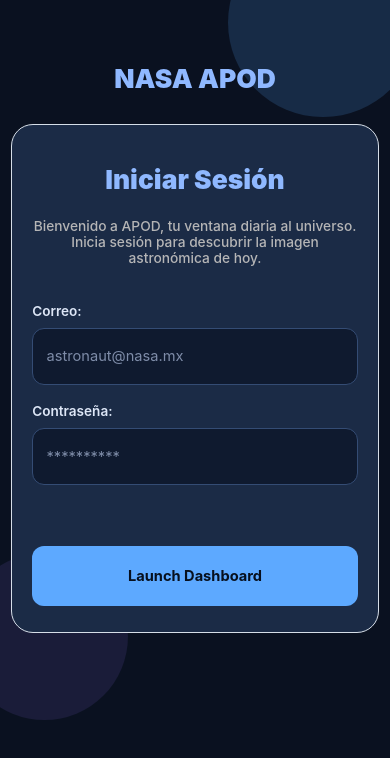
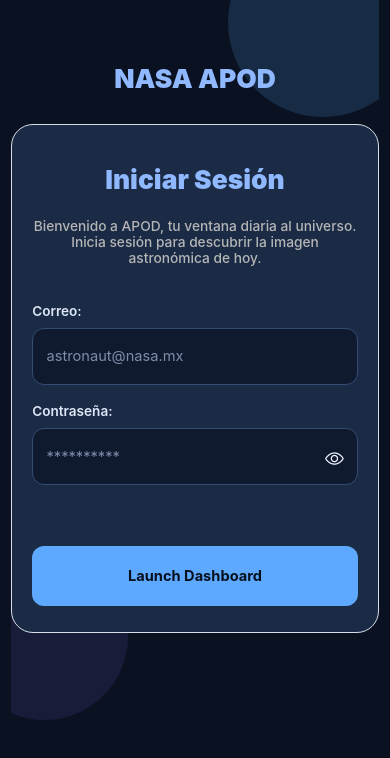
Before and after one commit to JDFenix/APOD-NASA, a React Native app: screen /Login in a window 390 px wide. Shown: the top 758 px of the page. Built offline with nearby package versions, Linux system fonts and the light colour scheme; no server answers.

Commit message:
feat: add authContext

```diff
--- a/App.tsx
+++ b/App.tsx
@@ -1,12 +1,13 @@
 import { NavigationContainer } from '@react-navigation/native';
-import { StatusBar } from 'expo-status-bar';
-import { StyleSheet, Text, View } from 'react-native';
 import RootLayout from './src/navigate/RootLayout';
+import AuthProvider from './src/feature/auth/context/AuthContext';
 
 export default function App() {
   return (
-    <NavigationContainer>
-      <RootLayout />
-    </NavigationContainer>
+    <AuthProvider>
+      <NavigationContainer>
+        <RootLayout />
+      </NavigationContainer>
+    </AuthProvider>
   );
 }
--- a/app.json
+++ b/app.json
@@ -16,6 +16,7 @@
       "supportsTablet": true
     },
     "android": {
+      "softwareKeyboardLayoutMode": "resize",
       "adaptiveIcon": {
         "foregroundImage": "./assets/adaptive-icon.png",
         "backgroundColor": "#ffffff"
--- a/src/feature/apod/hook/useApod.ts
+++ b/src/feature/apod/hook/useApod.ts
@@ -1,6 +1,6 @@
 import { useState } from "react";
 import { IApodResponse } from "../interface/IApodResponse";
-import { AxiosError } from "axios";
+import { AxiosError, AxiosResponse } from "axios";
 import { api } from "@/src/service/ApiClient";
 
 export default function useApod() {
@@ -12,17 +12,15 @@ export default function useApod() {
 
 
 
-    const getApod = async () => {
+    const getApod = async (age: number, month: number, day: number) => {
         initializeRequest()
         try {
-            const response = await api.get(`/planetary/apod=date=2026-04-7`);
-            console.log(response)
+            const response = await api.get(`/planetary/apod?date=${age}-${month}-${day}`);
             if (response.status === 200) {
                 setApod(response.data)
             }
 
         } catch (error) {
-            console.log(error)
             const status = (error as AxiosError).response?.status;
             setMessageUI(true, resolveApodErrorMessage(status));
         } finally {
--- a/src/feature/auth/Screens/Login.tsx
+++ b/src/feature/auth/Screens/Login.tsx
@@ -1,9 +1,11 @@
 import TextCustom from "@/src/layout/TextCustom";
 import ScreenWrapper from "@/src/layout/UI/ScreenWrapper";
 import { TabNavigatorStackParamList } from "@/src/navigate/types/TabNavigator.type";
+import { Ionicons } from "@expo/vector-icons";
 import { BottomTabNavigationProp } from "@react-navigation/bottom-tabs";
 import { useNavigation } from "@react-navigation/native";
-import { ActivityIndicator, StyleSheet, Text, TextInput, TouchableOpacity, View } from "react-native";
+import { useState } from "react";
+import { ActivityIndicator, KeyboardAvoidingView, Platform, ScrollView, StyleSheet, TextInput, TouchableOpacity, View } from "react-native";
 import { moderateScale, scale, verticalScale } from "react-native-size-matters";
 import useLogin from "../hook/useLogin";
 
@@ -12,6 +14,8 @@ type LoginNavigationProp = BottomTabNavigationProp<TabNavigatorStackParamList, "
 export default function Login() {
 
     const { setEmail, setPassword, email, password, login, loading, message, error } = useLogin()
+    const [showPassword, setShowPassword] = useState(false);
+
     const nav = useNavigation<LoginNavigationProp>()
 
     const handleLogin = async () => {
@@ -24,6 +28,17 @@ export default function Login() {
 
     return (
         <ScreenWrapper>
+            <KeyboardAvoidingView
+                style={{ flex: 1 }}
+                behavior={Platform.OS === "ios" ? "padding" : "height"}
+                keyboardVerticalOffset={verticalScale(25)}
+            >
+                <ScrollView
+                    keyboardShouldPersistTaps="handled"
+                    showsVerticalScrollIndicator={false}
+                    contentContainerStyle={{ flexGrow: 1, paddingBottom: verticalScale(20) }}
+                >
+
                     <View style={styles.backgroundGlowTop} />
                     <View style={styles.backgroundGlowBottom} />
 
@@ -50,20 +65,35 @@ export default function Login() {
                             placeholderTextColor="#7E8CA8"
                             keyboardType="email-address"
                             autoCapitalize="none"
+                            returnKeyType="next"
                             style={styles.input}
                         />
                     </View>
 
                     <View style={styles.inputBlock}>
                         <TextCustom type="Label">Contraseña:</TextCustom>
+                        <View style={{position: "relative"}}>
                             <TextInput
                                 onChangeText={(txt) => setPassword(txt)}
                                 value={password}
                                 placeholder="**********"
                                 placeholderTextColor="#7E8CA8"
-                            secureTextEntry
+                                secureTextEntry={!showPassword}
+                                returnKeyType="done"
+                                onSubmitEditing={handleLogin}
                                 style={styles.input}
                             />
+                            <TouchableOpacity
+                                onPress={() => setShowPassword((show) => !show)}
+                                style={{ position: "absolute", right: scale(12), top: verticalScale(11), alignItems: "center", marginTop: verticalScale(5) }}
+                            >
+                                <Ionicons
+                                    name={showPassword ? "eye-off-outline" : "eye-outline"}
+                                    size={moderateScale(19, 0.4)}
+                                    color="#EEF3FF"
+                                />
+                            </TouchableOpacity>
+                        </View>
                     </View>
 
 
@@ -87,6 +117,8 @@ export default function Login() {
                         </TouchableOpacity>
                         </View>
                     </View>
+                </ScrollView>
+            </KeyboardAvoidingView>
 
         </ScreenWrapper>
     )
@@ -126,6 +158,8 @@ const styles = StyleSheet.create({
         paddingHorizontal: scale(12),
         fontSize: moderateScale(14, 0.4),
     },
+
+
     button: {
         height: verticalScale(48),
         backgroundColor: "#5DA9FF",
--- /dev/null
+++ b/src/feature/auth/context/AuthContext.tsx
@@ -0,0 +1,39 @@
+import { createContext, ReactNode, useMemo, useState } from "react";
+import { IUser } from "@/src/feature/user/interface/IUser";
+
+interface IAuthContext {
+    email: string | null;
+    fullName: string | null;
+    setUser: (user: IUser) => void;
+    clearUser: () => void;
+}
+
+export const AuthContext = createContext<IAuthContext | undefined>(undefined);
+
+interface AuthProviderProps {
+    children: ReactNode;
+}
+
+export default function AuthProvider({ children }: AuthProviderProps) {
+    const [user, setUserState] = useState<IUser | null>(null);
+
+    const setUser = (newUser: IUser) => {
+        setUserState(newUser);
+    };
+
+    const clearUser = () => {
+        setUserState(null);
+    };
+
+    const value = useMemo(
+        () => ({
+            email: user?.email ?? null,
+            fullName: user?.fullName ?? null,
+            setUser,
+            clearUser,
+        }),
+        [user]
+    );
+
+    return <AuthContext.Provider value={value}>{children}</AuthContext.Provider>;
+}
--- /dev/null
+++ b/src/feature/auth/hook/useAuth.ts
@@ -0,0 +1,12 @@
+import { useContext } from "react";
+import { AuthContext } from "@/src/feature/auth/context/AuthContext";
+
+export default function useAuth() {
+    const context = useContext(AuthContext);
+
+    if (!context) {
+        throw new Error("useAuth must use into a AuthProvider");
+    }
+
+    return context;
+}
--- a/src/feature/auth/hook/useLogin.ts
+++ b/src/feature/auth/hook/useLogin.ts
@@ -1,9 +1,9 @@
 import { useState } from "react";
-import { AxiosError } from "axios";
-import { api } from "@/src/service/ApiClient";
+import { IUser } from "@/src/feature/user/interface/IUser";
+import useAuth from "@/src/feature/auth/hook/useAuth";
 
 export default function useLogin() {
-
+    const { setUser } = useAuth()
 
     const [email, setEmail] = useState<string>("")
     const [password, setPassword] = useState<string>("")
@@ -11,7 +11,6 @@ export default function useLogin() {
     const [loading, setLoading] = useState(false);
     const [error, setError] = useState(false);
     const [message, setMessage] = useState<string | null>(null)
-
 
 
     const login = async (): Promise<boolean> => {
@@ -22,16 +21,18 @@ export default function useLogin() {
                 return false
             }
 
-            if (email === "usuario@nasa.com" && password === "123456") {
-                return true;
+            //usuario@nasa.gov
+            //123456
+            if (email === "1" && password === "1") {
+                setUser({ email: email, fullName: "Oscar Mata" })
+                return true
 
             } else {
                 setMessageUI(true, "Credenciales invalidas")
                 return false
             }
 
-        } catch (error) {
-            const status = (error as AxiosError).response?.status;
+        } catch {
             setMessageUI(true, "Error interno del servidor");
             return false
 
--- a/src/feature/home/Home.tsx
+++ b/src/feature/home/Home.tsx
@@ -1,7 +1,17 @@
 import ScreenWrapper from "@/src/layout/UI/ScreenWrapper";
+import { useEffect } from "react";
 import { Text } from "react-native";
+import useApod from "../apod/hook/useApod";
 
 export default function Home() {
+    const { apod, getApod, loading, message } = useApod()
+
+    useEffect(() => {
+        const sopa = async () => {
+            await getApod(2025,9,18)
+        }
+        sopa()
+    }, [])
 
     return (
         <ScreenWrapper>
--- /dev/null
+++ b/src/feature/user/interface/IUser.ts
@@ -0,0 +1,4 @@
+export interface IUser {
+    email: string;
+    fullName: string;
+}
```
Also changed, not shown: src/feature/apod/components/ApodCard.tsx (added). Lines whose indentation alone changed are shown as unchanged.
